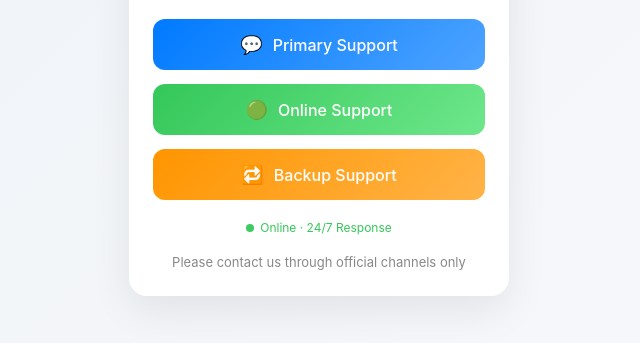
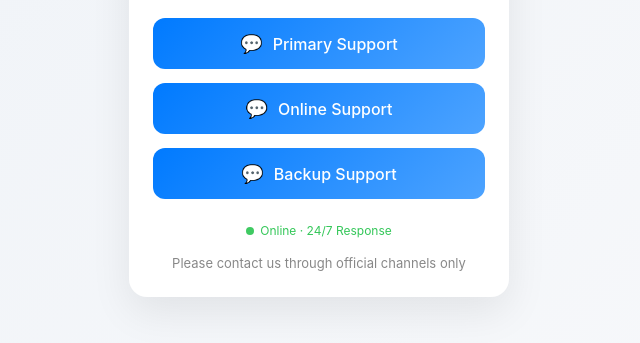
Before and after one commit to sz18197848-hue/-1, a plain HTML site: page index.html in a window 1280 px wide. Shown: the part 327-670 px from the top of the page, without its empty margins (321-961 px from the left). Drawn offline with Linux system fonts and the light colour scheme.

Commit message:
Update index.html

```diff
--- a/index.html
+++ b/index.html
@@ -68,6 +68,7 @@
       font-size: 16px;
       font-weight: 500;
       color: #fff;
+      background: linear-gradient(135deg, #007aff, #4da3ff);
       transition: transform 0.15s ease, box-shadow 0.15s ease;
     }
 
@@ -80,33 +81,15 @@
       transform: scale(0.98);
     }
 
-    .primary {
-      background: linear-gradient(135deg, #007aff, #4da3ff);
-    }
-
-    .online {
-      background: linear-gradient(135deg, #34c759, #6ee78b);
-    }
-
-    .backup {
-      background: linear-gradient(135deg, #ff9500, #ffb347);
-    }
-
     .icon {
       font-size: 18px;
-    }
-
-    .tip {
-      margin-top: 18px;
-      font-size: 13px;
-      color: #888;
     }
 
     .status {
       display: inline-flex;
       align-items: center;
       gap: 6px;
-      margin-top: 6px;
+      margin-top: 10px;
       font-size: 12px;
       color: #34c759;
     }
@@ -124,6 +107,12 @@
       50% { opacity: 1; }
       100% { opacity: 0.3; }
     }
+
+    .tip {
+      margin-top: 16px;
+      font-size: 13px;
+      color: #888;
+    }
   </style>
 </head>
 
@@ -134,18 +123,18 @@
     <h1>Contact Support</h1>
     <div class="subtitle">Official customer service channel</div>
 
-    <a class="btn primary" href="https://t.me/JCWL668" target="_blank">
+    <a class="btn" href="https://t.me/JCWL668" target="_blank">
       <span class="icon">💬</span>
       Primary Support
     </a >
 
-    <a class="btn online" href="https://t.me/JCWL668" target="_blank">
-      <span class="icon">🟢</span>
+    <a class="btn" href="https://t.me/JCWL668" target="_blank">
+      <span class="icon">💬</span>
       Online Support
     </a >
 
-    <a class="btn backup" href="https://t.me/JCWL668" target="_blank">
-      <span class="icon">🔁</span>
+    <a class="btn" href="https://t.me/JCWL668" target="_blank">
+      <span class="icon">💬</span>
       Backup Support
     </a >
 
```
